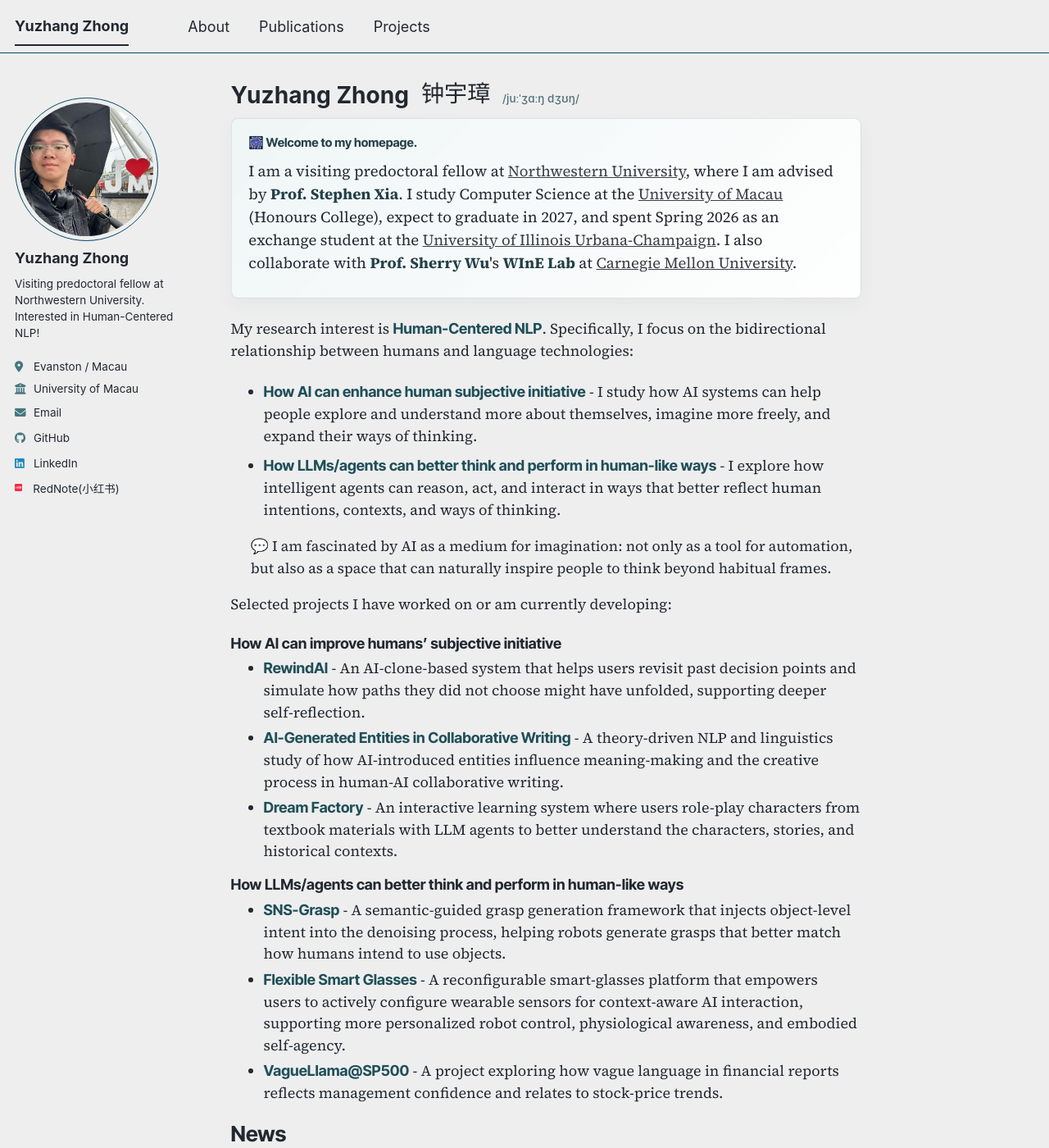
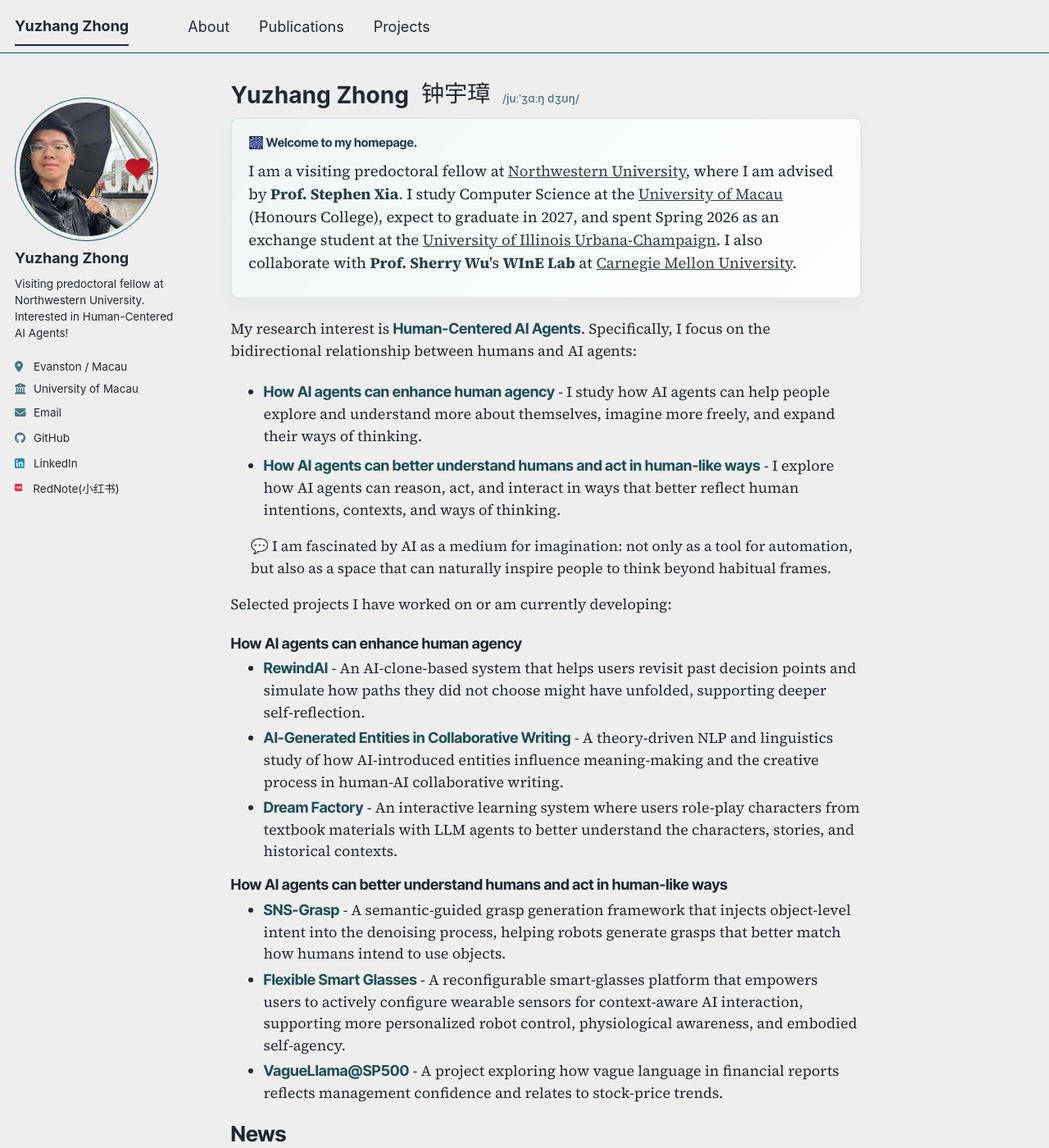
Before and after one commit to yuzhang-zhong/yuzhang-zhong.github.io, a Jekyll site: the page built from _pages/about.md, in a window 1280 px wide and 1400 px high. Shown: the whole window at 82% size. Built offline with Jekyll 4.4.1, drawn with Linux system fonts in a browser that asks for light colours; comment, search, counter and statistics services are not loaded; a style sheet for code colours, icons or effects is not loaded; some of the changed text lies outside the part shown.

Commit message:
Refocus research on human-centered AI agents

```diff
--- a/_config.yml
+++ b/_config.yml
@@ -12,7 +12,7 @@ site_theme               : "air" # The available themes options are "default", "
 title                    : "Yuzhang Zhong"
 title_separator          : "-"
 name                     : &name "Yuzhang Zhong"
-description              : &description "Yuzhang Zhong is a visiting predoctoral fellow at Northwestern University and a Computer Science undergraduate at the University of Macau. His research focuses on Human-Centered NLP, exploring how language technologies can help people better understand themselves and how intelligent agents can better understand human intentions, contexts, and ways of thinking."   # Update this with a general description of your site, this is the default if not overridden by a page
+description              : &description "Yuzhang Zhong is a visiting predoctoral fellow at Northwestern University and a Computer Science undergraduate at the University of Macau. His research focuses on Human-Centered AI Agents, exploring how AI agents can strengthen human agency and better understand human intentions, contexts, and ways of thinking."   # Update this with a general description of your site, this is the default if not overridden by a page
 url                      : "https://yuzhang-zhong.github.io"
                                                            # or if you already have some other page hosted on Github then use "https://[your GitHub username].github.io/[Your Repo Name]"
 baseurl                  : "" # the subpath of your site, e.g. "/blog"
@@ -26,7 +26,7 @@ author:
   avatar           : "yuzhang-profile.jpg"
   name             : "Yuzhang Zhong"
   pronouns         : # example: "she/her"
-  bio              : "Visiting predoctoral fellow at Northwestern University.<br>Interested in Human-Centered NLP!"
+  bio              : "Visiting predoctoral fellow at Northwestern University.<br>Interested in Human-Centered AI Agents!"
   location         : "Evanston / Macau"
   employer         : "University of Macau"
   uri              : # URL
--- a/_data/cv.json
+++ b/_data/cv.json
@@ -60,7 +60,7 @@
       "keywords": [
         "Large language models",
         "Human-computer interaction",
-        "Human-centered AI",
+        "Human-Centered AI Agents",
         "Creative and cultural computing",
         "Multimodal AI"
       ]
--- a/_pages/about.md
+++ b/_pages/about.md
@@ -2,7 +2,7 @@
 permalink: /
 title: 'Yuzhang Zhong <span class="name-chinese">钟宇璋</span> <span class="name-pronunciation">/juːˈʒɑːŋ dʒʊŋ/</span>'
 browser_title: "Yuzhang Zhong's Homepage ;)"
-description: "Yuzhang Zhong is a visiting predoctoral fellow at Northwestern University and a Computer Science undergraduate at the University of Macau. His research focuses on Human-Centered NLP, exploring how language technologies can help people better understand themselves and how intelligent agents can better understand human intentions, contexts, and ways of thinking."
+description: "Yuzhang Zhong is a visiting predoctoral fellow at Northwestern University and a Computer Science undergraduate at the University of Macau. His research focuses on Human-Centered AI Agents, exploring how AI agents can strengthen human agency and better understand human intentions, contexts, and ways of thinking."
 author_profile: true
 redirect_from:
   - /about/
@@ -22,11 +22,11 @@ redirect_from:
 <p class="welcome-lead">I am a visiting predoctoral fellow at <a href="https://www.northwestern.edu/">Northwestern University</a>, where I am advised by <strong>Prof.&nbsp;Stephen&nbsp;Xia</strong>. I study Computer Science at the <a href="https://www.um.edu.mo/">University of Macau</a> (Honours College), expect to graduate in 2027, and spent Spring 2026 as an exchange student at the <a href="https://illinois.edu/">University of Illinois Urbana-Champaign</a>. I also collaborate with <strong>Prof.&nbsp;Sherry&nbsp;Wu</strong>'s <strong>WInE Lab</strong> at <a href="https://www.cmu.edu/">Carnegie Mellon University</a>.</p>
 </section>
 
-My research interest is <span class="project-name">Human-Centered NLP</span>. Specifically, I
-focus on the bidirectional relationship between humans and language technologies:
+My research interest is <span class="project-name">Human-Centered AI Agents</span>. Specifically, I
+focus on the bidirectional relationship between humans and AI agents:
 
-- <span class="project-name">How AI can enhance human subjective initiative</span> - I study how AI systems can help people explore and understand more about themselves, imagine more freely, and expand their ways of thinking.
-- <span class="project-name">How LLMs/agents can better think and perform in human-like ways</span> - I explore how intelligent agents can reason, act, and interact in ways that better reflect human intentions, contexts, and ways of thinking.
+- <span class="project-name">How AI agents can enhance human agency</span> - I study how AI agents can help people explore and understand more about themselves, imagine more freely, and expand their ways of thinking.
+- <span class="project-name">How AI agents can better understand humans and act in human-like ways</span> - I explore how AI agents can reason, act, and interact in ways that better reflect human intentions, contexts, and ways of thinking.
 
 <p class="imagination-note">💬 I am fascinated by AI as a medium for imagination: not only as a tool for automation, but also as a space that can naturally inspire people to think beyond habitual frames.</p>
 
@@ -35,13 +35,13 @@ Selected projects I have worked on or am currently developing:
 
 <section class="project-directions" markdown="1">
 
-### How AI can improve humans' subjective initiative
+### How AI agents can enhance human agency
 
 - <span class="project-name">RewindAI</span> - An AI-clone-based system that helps users revisit past decision points and simulate how paths they did not choose might have unfolded, supporting deeper self-reflection.
 - <span class="project-name">AI-Generated Entities in Collaborative Writing</span> - A theory-driven NLP and linguistics study of how AI-introduced entities influence meaning-making and the creative process in human-AI collaborative writing.
 - <span class="project-name">Dream Factory</span> - An interactive learning system where users role-play characters from textbook materials with LLM agents to better understand the characters, stories, and historical contexts.
 
-### How LLMs/agents can better think and perform in human-like ways
+### How AI agents can better understand humans and act in human-like ways
 
 - <span class="project-name">SNS-Grasp</span> - A semantic-guided grasp generation framework that injects object-level intent into the denoising process, helping robots generate grasps that better match how humans intend to use objects.
 - <span class="project-name">Flexible Smart Glasses</span> - A reconfigurable smart-glasses platform that empowers users to actively configure wearable sensors for context-aware AI interaction, supporting more personalized robot control, physiological awareness, and embodied self-agency.
@@ -102,7 +102,7 @@ projects I build, with 38k+ likes and favorites.
 I am always looking for ambitious professors, advisors, and collaborators who
 enjoy building thoughtful AI systems with a human-centered spirit. I am also
 happy to talk with people from the humanities, psychology, economics, and other
-fields who are interested in Human-Centered NLP. Please feel free to reach out if
+fields who are interested in Human-Centered AI Agents. Please feel free to reach out if
 our interests overlap.
 
 <h2 id="other-ideas">Other Ideas</h2>
```
